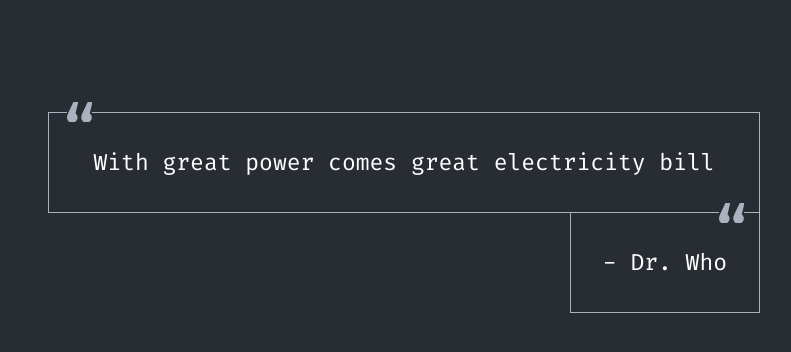
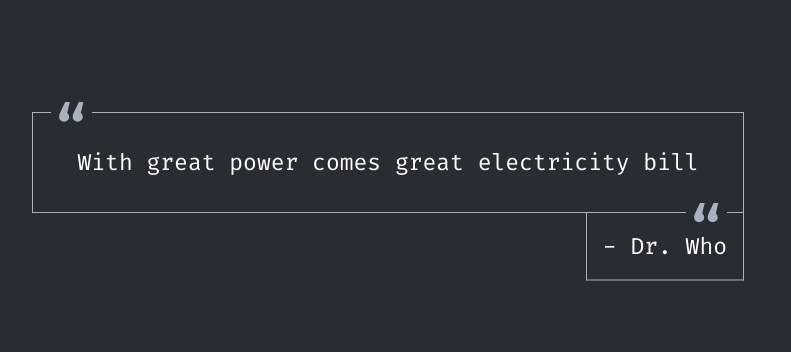
Before and after one commit to vcpc/Portfolio-Belal, an Angular app: page / in a window 1280 px wide. Shown: the top 352 px of the page, without its empty margins (236-1027 px from the left). Built offline with nearby package versions, Linux system fonts and the light colour scheme.

Commit message:
add quote

```diff
--- a/src/app/core/components/qoute/qoute.component.html
+++ b/src/app/core/components/qoute/qoute.component.html
@@ -1,8 +1,23 @@
 <section class="qoute mx-auto position-relative">
-  <p class="text-white mb-0 grayBorder">
-    With great power comes great electricity bill
-  </p>
-  <div class="qoute__author position-absolute">
-    <p class="mb-0 text-white grayBorder">- Dr. Who</p>
+  <div class="position-relative">
+    <p class="text-white mb-0 grayBorder qoute__qoutes">
+      With great power comes great electricity bill
+    </p>
+    <img
+      class="position-absolute qoute__img quotes"
+      src="./assets/quote.svg"
+      alt="quote"
+    />
+  </div>
+
+  <div>
+    <p class="qoute__author position-absolute mb-0 text-white grayBorder">
+      - Dr. Who
+      <img
+        class="position-absolute qoute__img author"
+        src="./assets/quote.svg"
+        alt="quote auther"
+      />
+    </p>
   </div>
 </section>
--- a/src/app/core/components/qoute/qoute.component.scss
+++ b/src/app/core/components/qoute/qoute.component.scss
@@ -8,57 +8,48 @@
   text-align: center;
 
   p {
-    /* box Model */
-    padding: 32px;
-
     /* Text */
     font-size: 23px;
   }
 
-  &:before {
+  &__qoutes {
+    /* box Model */
+    padding: 32px;
+  }
+
+  /* Positions */
+  right: 16px;
+
+  &__author {
     /* Positioning */
-    left: 19px;
-    transform: translateY(-50%);
-    position: absolute;
+    bottom: 0px;
+    transform: translateY(100%);
+    right: 0px;
 
     /* Box Model */
-    width: 25px;
-    height: 20px;
+    padding: 16px;
+    border-top: 0;
+  }
+
+  &__img {
+    /* Box Model */
+    width: 41px;
+    height: 28px;
     padding: 4px 8px;
 
+    transform: translateY(-50%);
+    top: 0;
+
     /* Color */
-    background-image: url("../../../../assets/quote.svg");
-    background-repeat: no-repeat;
     background-color: #282c33;
-    /* Other */
-    content: "";
   }
-  &__author {
+
+  &__img.author {
     /* Positioning */
-    bottom: -100px;
-    right: 0px;
-    p {
-      /* box Model */
-      border-top: 0;
-    }
+    right: 16px;
+  }
 
-    &:before {
-      /* Positioning */
-      right: 16px;
-      transform: translateY(-50%);
-      position: absolute;
-
-      /* Box Model */
-      width: 25px;
-      height: 20px;
-      padding: 4px 8px;
-
-      /* Color */
-      background-image: url("../../../../assets/quote.svg");
-      background-repeat: no-repeat;
-      background-color: #282c33;
-      /* Other */
-      content: "";
-    }
+  &__img.quotes {
+    left: 19px;
   }
 }
```
